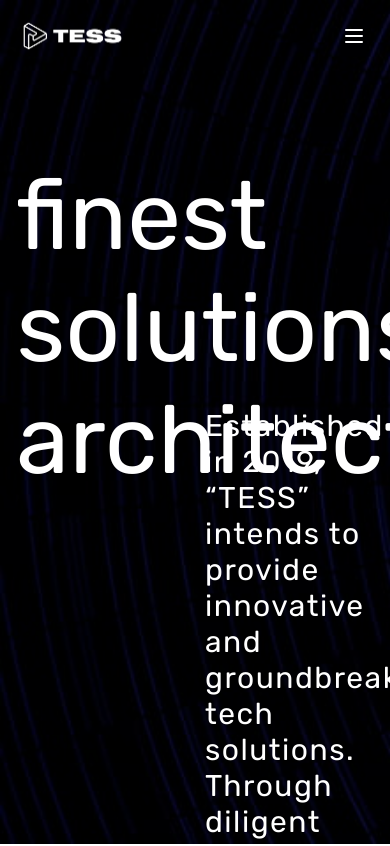
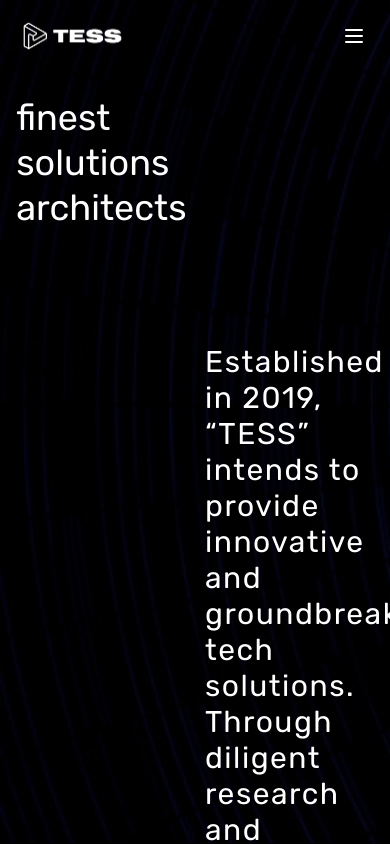
Before and after one commit to safwanbin2/tess-client, a React (Vite) app: page /about in a window 390 px wide. Shown: the top 846 px of the page. Built offline with nearby package versions, Linux system fonts and the light colour scheme.

Commit message:
contact responsive

```diff
--- a/src/index.css
+++ b/src/index.css
@@ -25,7 +25,7 @@ body {
   width: 100%;
   height: 100%;
   background-color: black;
-  opacity: 0.5;
+  opacity: 0.7;
 }
 
 .p-btn {
--- a/src/pages/about/BuildingBetterThings.jsx
+++ b/src/pages/about/BuildingBetterThings.jsx
@@ -3,9 +3,9 @@ import React from "react";
 const BuildingBetterThings = () => {
   return (
     <>
-      <div className="py-40 w-full min-h-screen flex justify-center items-center">
+      <div className="py-24 w-full min-h-screen flex justify-center items-center">
         <div className="w-11/12 mx-auto space-y-10 grid grid-cols-2 gap-5">
-          <h1 className="text-white text-8xl leading-[7rem]">
+          <h1 className="text-white text-4xl md:text-8xl leading-[2.8rem] md:leading-[7rem]">
             finest <br /> solutions <br /> architects
           </h1>
           <div className="space-y-8 pt-52">
--- a/src/pages/contact/LetsGetInTouch.jsx
+++ b/src/pages/contact/LetsGetInTouch.jsx
@@ -3,12 +3,12 @@ import fixedbg from "../../assets/fixedbg.jpg";
 const LetsGetInTouch = () => {
   return (
     <>
-      <div className="py-40 w-full min-h-screen flex justify-center items-center">
+      <div className="py-24 w-full min-h-screen flex justify-center items-center">
         <div className="w-11/12 mx-auto space-y-10">
-          <h1 className="text-white text-8xl leading-[7rem]">
-            Let's get <br /> in touch
+          <h1 className="text-white text-4xl md:text-8xl leading-[2.8rem] md:leading-[7rem]">
+            Let's get <br className="hidden md:block" /> in touch
           </h1>
-          <div className="text-white grid grid-cols-3 gap-24">
+          <div className="text-white flex flex-col-reverse  md:grid grid-cols-3 gap-10 md:gap-24">
             <div className="col-span-2">
               {/* <img src={fixedbg} alt="" /> */}
               <iframe
@@ -16,7 +16,7 @@ const LetsGetInTouch = () => {
                 // width="600"
                 // height="450"
                 style={{ border: "0px" }}
-                className="w-full h-full rounded-2xl"
+                className="w-full h-[50vh] md:h-full rounded-2xl"
                 allowfullscreen=""
                 loading="lazy"
                 referrerPolicy="no-referrer-when-downgrade"
```
